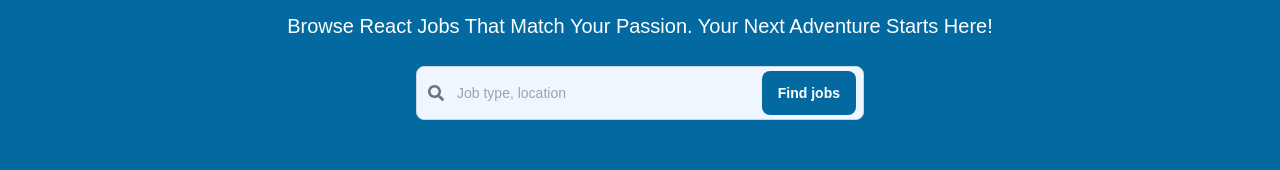
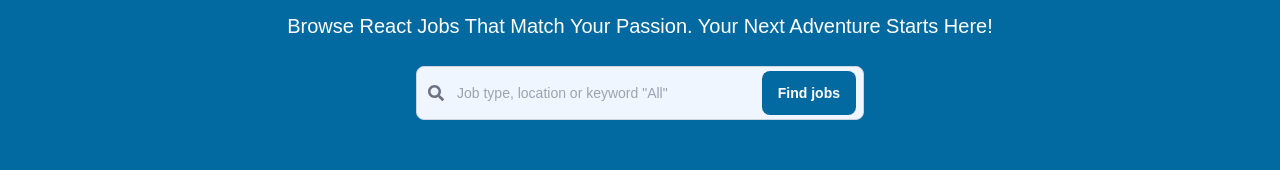
Before and after one commit to brunoFernandes21/react-job-board, a React (Vite) app: page / in a window 1280 px wide. Shown: the part 228-398 px from the top of the page. Built offline with nearby package versions, Linux system fonts and the light colour scheme; no server answers.

Commit message:
add extra seach parameters and other minor changes

```diff
--- a/src/components/SearchBox.jsx
+++ b/src/components/SearchBox.jsx
@@ -1,11 +1,12 @@
 import { FaSearch } from "react-icons/fa";
-import { fetchJobs } from "../features/jobs/jobsSlice";
-import { useDispatch } from "react-redux";
+import { fetchJobs, selectAllJobs } from "../features/jobs/jobsSlice";
+import { useDispatch, useSelector } from "react-redux";
 import { useState } from "react";
 
 const SearchBox = () => {
   const [search, setSearch] = useState("");
   const dispatch = useDispatch();
+  const jobs = useSelector(selectAllJobs);
 
   const handleSubmit = async (event) => {
     event.preventDefault();
@@ -14,11 +15,13 @@ const SearchBox = () => {
       setSearch("");
     }
   };
-  // const handleChange = (event) => {
-  //     const { value } = event.target
-  //     setSearch(value)
-  //     dispatch(jobSearch(value))
-  // }
+  //   const handleChange = (event) => {
+  //       const { value } = event.target
+  //       if (search) {
+  //       dispatch(fetchJobs(search));
+  //       setSearch("");
+  //     }
+  //   }
 
   return (
     <>
@@ -31,7 +34,7 @@ const SearchBox = () => {
             type="search"
             id="default-search"
             className=" p-4 ps-10 text-sm text-slate-500 border border-slate-300 rounded-lg bg-blue-50  dark:border-slate-600 dark:placeholder-gray-400 dark:focus:ring-sky-500 dark:focus:border-sky-500 focus:outline-none focus:border-sky-500 focus:ring-1 focus:ring-sky-500"
-            placeholder="Job type, location"
+            placeholder={`Job type, location or keyword "All"`}
             required
             value={search}
             onChange={(event) => setSearch(event.target.value)}
--- a/src/components/ViewAllJobs.jsx
+++ b/src/components/ViewAllJobs.jsx
@@ -9,21 +9,6 @@ const ViewAllJobs = () => {
   const dispatch = useDispatch()
   const jobStatus = useSelector(selectStatus);
 
-
-  // useEffect(() => {
-  //   if (jobStatus === "idle") {
-  //     dispatch(fetchJobs())
-  //   }
-
-  // }, [jobStatus, dispatch])
-
-  // const loadJobs = async () => {
-  //   if (jobStatus === "idle") {
-  //     dispatch(fetchJobs())
-  //   }
-  //   setAddRequestStatus("idle")
-  // }
-
     return (
       <section className="py-10 dark:bg-slate-800">
         <div className="max-w-lg m-auto px-6 py-4">
@@ -32,7 +17,7 @@ const ViewAllJobs = () => {
             // onClick={loadJobs}
             className="block bg-black text-white text-center py-4 px-6 rounded-xl transition-all ease-in-out duration-300 hover:bg-gray-700 dark:bg-white dark:hover:bg-sky-500 dark:text-slate-900 dark:hover:text-white"
           >
-            View All Jobs
+            View More Jobs
           </Link>}
         </div>
       </section>
--- a/src/features/jobs/jobsSlice.js
+++ b/src/features/jobs/jobsSlice.js
@@ -20,10 +20,12 @@ export const fetchJobs = createAsyncThunk("jobs/filterJobs", async(searchValue)
   } else if(location.includes(searchValue)) {
     const response = await axios.get(apiUrl, {params: {location: searchValue}, });
     return response.data;
-  } else {
+  } else if(searchValue === "all") {
     const response = await axios.get(apiUrl);
     return response.data;
   }
+  const response = await axios.get(apiUrl);
+    return response.data;
 })
 
 //post new job
@@ -51,15 +53,7 @@ export const deleteJob = createAsyncThunk("jobs/deleteJob", async (body) => {
 export const jobsSlice = createSlice({
   name: "jobs",
   initialState,
-  reducers: {
-    // jobSearch: (state, action) => {
-    //   const searchValue = action.payload;
-    //   const filteredJobs = state.jobs.filter((job) => {
-    //     return job.title.toLowerCase().includes(searchValue.toLowerCase());
-    //   });
-    //   state.jobs = filteredJobs;
-    // },
-  },
+  reducers: {},
   extraReducers: (builder) => {
     builder
       .addCase(fetchJobs.pending, (state, action) => {
```
